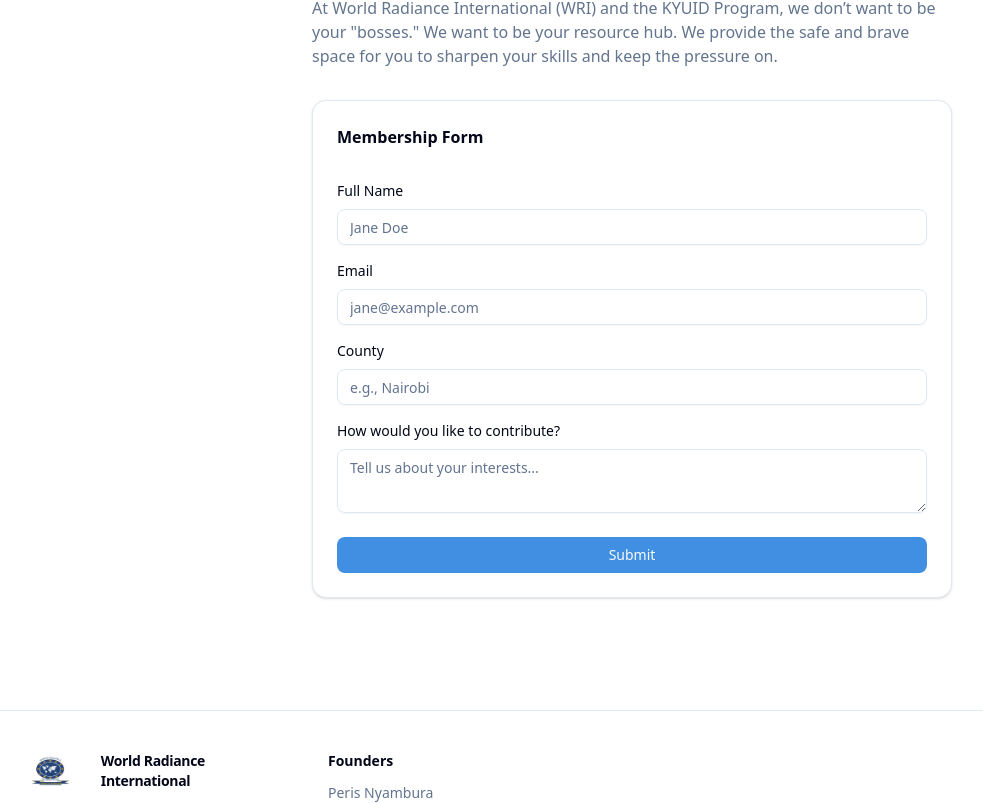
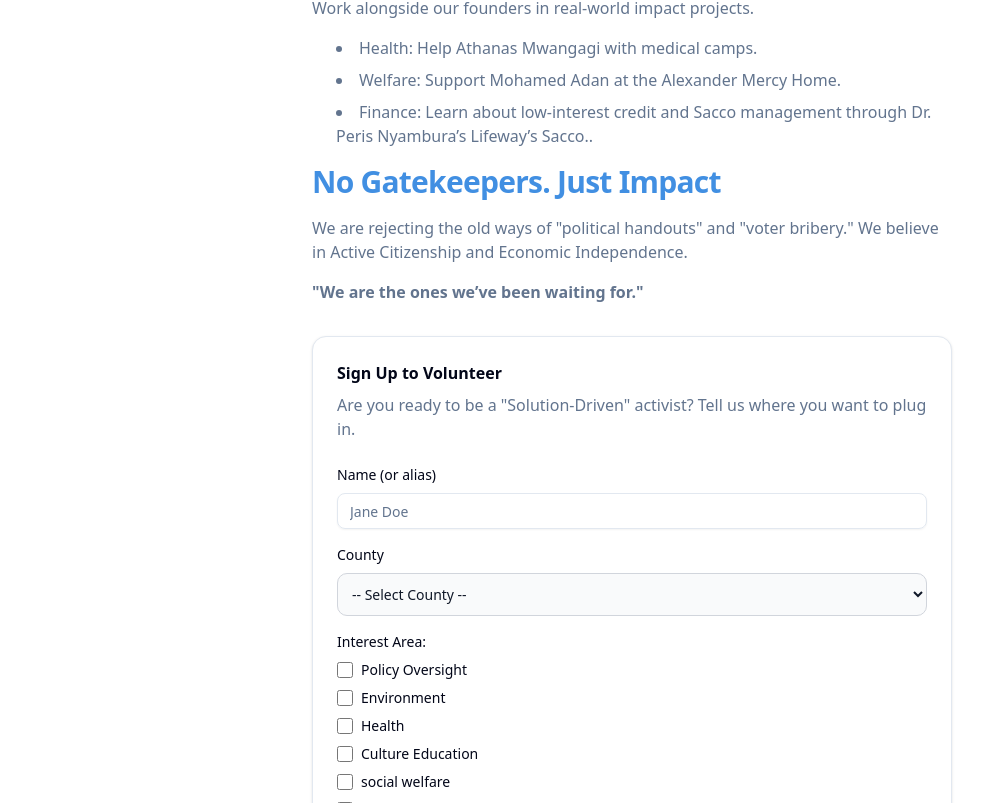
Before and after one commit to codesmithsafrica/kyuid, a Next.js app: page /join in a window 1280 px wide. Shown: the part 1057-1860 px from the top of the page, without its empty margins (8-991 px from the left). Built offline with nearby package versions, Linux system fonts and the light colour scheme.

Commit message:
added counties

```diff
--- a/src/app/join/page.tsx
+++ b/src/app/join/page.tsx
@@ -1,14 +1,67 @@
 "use client";
 
 import { useState } from "react";
-import { Card, CardContent, CardHeader, CardTitle } from "@/components/ui/card";
+import { Card, CardContent, CardHeader, CardTitle, CardDescription } from "@/components/ui/card";
 import { Button } from "@/components/ui/button";
 import { Input } from "@/components/ui/input";
 import { Textarea } from "@/components/ui/textarea";
 
 export default function JoinPage() {
   const [submitted, setSubmitted] = useState(false);
+  const daysOfWeek = [
+    { id: '001', label: 'Mombasa', short: 'Mon' },
+    { id: '002', label: ' Kwale', short: 'Tue' },
+    { id: '003', label: ' Kilifi', short: 'Wed' },
+    { id: '004', label: 'Tana River', short: 'Thu' },
+    { id: '005', label: 'Lamu', short: 'Fri' },
+    { id: '006', label: 'Taita–Taveta', short: 'Sat' },
+    { id: '007', label: 'Garissa', short: 'Sun' },
+    { id: '008', label: 'Wajir', short: 'Sun' },
+    { id: '009', label: ' Mandera', short: 'Sun' },
+    { id: '010', label: 'Marsabit', short: 'Sun' },
+    { id: '011', label: ' Isiolo', short: 'Sun' },
+    { id: '012', label: 'Meru', short: 'Sun' },
+    { id: '013', label: ' Tharaka-Nithi', short: 'Sun' },
+    { id: '014', label: 'Embu', short: 'Sun' },
+    { id: '015', label: 'Kitui', short: 'Sun' },
+    { id: '016', label: ' Machakos', short: 'Sun' },
+    { id: '017', label: 'Makueni', short: 'Sun' },
+    { id: '018', label: 'Nyandarua', short: 'Sun' },
+    { id: '019', label: 'Nyeri', short: 'Sun' },
+    { id: '020', label: 'Kirinyaga', short: 'Sun' },
+    { id: '021', label: `Murang'a`, short: 'Sun' },
+    { id: '022', label: ' Kiambu', short: 'Sun' },
+    { id: '023', label: 'Turkana', short: 'Sun' },
+    { id: '024', label: 'West Pokot', short: 'Sun' },
+    { id: '025', label: 'Samburu', short: 'Sun' },
+    { id: '026', label: 'Trans-Nzoia', short: 'Sun' },
+    { id: '027', label: 'Uasin Gishu', short: 'Sun' },
+    { id: '028', label: ' Elgeyo-Marakwet', short: 'Sun' },
+    { id: '029', label: ' Nandi', short: 'Sun' },
+    { id: '030', label: 'Baringo', short: 'Sun' },
+    { id: '031', label: 'Laikipia', short: 'Sun' },
+    { id: '032', label: 'Nakuru', short: 'Sun' },
+    { id: '033', label: 'Narok', short: 'Sun' },
+    { id: '034', label: 'Kajiado', short: 'Sun' },
+    { id: '035', label: 'Kericho', short: 'Sun' },
+    { id: '036', label: 'Bomet', short: 'Sun' },
+    { id: '037', label: 'Kakamega', short: 'Sun' },
+    { id: '038', label: 'Vihiga', short: 'Sun' },
+    { id: '039', label: 'Bungoma', short: 'Sun' },
+    { id: '040', label: 'Busia', short: 'Sun' },
+    { id: '041', label: 'Siaya', short: 'Sun' },
+    { id: '042', label: ' Kisumu', short: 'Sun' },
+    { id: '043', label: 'Homa Bay', short: 'Sun' },
+    { id: '044', label: 'Migori', short: 'Sun' },
+    { id: '045', label: 'Kisii', short: 'Sun' },
+    { id: '046', label: 'Nyamira', short: 'Sun' },
+    { id: '047', label: ' Nairobi', short: 'Sun' },
 
+
+
+
+
+  ];
   return (
     <div className="container mx-auto max-w-2xl px-4 py-12">
       <h1 style={{
@@ -74,14 +127,32 @@ diversity.
 
         <li className="mb-2">Volunteer in Community Outreach</li>
         <p className="mt-4 mb-4 text-muted-foreground">
-          At World Radiance International (WRI) and the KYUID Program, we don’t want to be your
-          "bosses." We want to be your resource hub. We provide the safe and brave space for you
-          to sharpen your skills and keep the pressure on.
+          Work alongside our founders in real-world impact projects.
         </p>
+        <ul className="list-inside text-muted-foreground ml-6 list-disc">
+          <li className="mb-2">Health: Help Athanas Mwangagi with medical camps.</li>
+          <li className="mb-2">Welfare: Support Mohamed Adan at the Alexander Mercy Home.</li>
+          <li className="mb-2">Finance: Learn about low-interest credit and Sacco management through Dr. Peris
+            Nyambura’s Lifeway’s Sacco..</li>
+
+        </ul>
       </ol>
+      <h1 style={{
+        color: "#418FE2"
+      }} className="text-3xl mt-4 font-semibold tracking-tight">No Gatekeepers. Just Impact</h1>
+      <p className="mt-4 mb-4 text-muted-foreground">
+        We are rejecting the old ways of "political handouts" and "voter bribery." We believe in
+        Active Citizenship and Economic Independence.
+      </p>
+      <p style={{
+        fontWeight: "bold"
+      }} className="mt-4 mb-4 text-muted-foreground">
+        "We are the ones we’ve been waiting for."
+      </p>
       <Card className="mt-8">
         <CardHeader>
-          <CardTitle className="text-base">Membership Form</CardTitle>
+          <CardTitle className="text-base">Sign Up to Volunteer</CardTitle>
+          <CardDescription className="text-base">Are you ready to be a "Solution-Driven" activist? Tell us where you want to plug in.</CardDescription>
         </CardHeader>
         <CardContent>
           {submitted ? (
@@ -95,20 +166,69 @@ diversity.
               }}
             >
               <div className="grid gap-2">
-                <label className="text-sm">Full Name</label>
+                <label className="text-sm"> Name (or alias)</label>
                 <Input required placeholder="Jane Doe" />
               </div>
+              {/* <div className="grid gap-2">
+                <label className="text-sm">County</label>
+                <Input required type="email" placeholder="jane@example.com" />
+              </div> */}
               <div className="grid gap-2">
-                <label className="text-sm">Email</label>
-                <Input required type="email" placeholder="jane@example.com" />
+                <label className="text-sm">County</label>
+                {/* <Input required placeholder="e.g., Nairobi" /> */}
+                <select
+                  style={{
+
+                    // height: '39px'
+                  }}
+                  // value={selectedCategory} onChange={handleCategoryChange}
+                  onSelect={e => console.log('change')}
+
+                  // value={role}
+                  id="countries" className="bg-gray-50 border border-gray-300 text-gray-900 text-sm rounded-lg focus:ring-blue-500 focus:border-blue-500 block w-full p-2.5 dark:bg-gray-700 dark:border-gray-600 dark:placeholder-gray-400 dark:text-white dark:focus:ring-blue-500 dark:focus:border-blue-500">
+                  <option value=""> -- Select County --</option>
+
+                  {daysOfWeek.map((county) => (
+                    <option key={county.id} value={county.label}>
+                      {county.label}
+                    </option>
+                  ))}
+
+                </select>
               </div>
               <div className="grid gap-2">
-                <label className="text-sm">County</label>
-                <Input required placeholder="e.g., Nairobi" />
+                <label className="text-sm">Interest Area:</label>
+                {/* <Input required type="email" placeholder="jane@example.com" /> */}
+
+                <div className="flex items-center ">
+                  <input id="default-checkbox" type="checkbox" value="" className="w-4 h-4 border border-default-medium rounded-xs accent-[#418FE2] focus:ring-2 focus:ring-brand-soft" />
+                  <label htmlFor="default-checkbox" className="select-none ms-2 text-sm font-medium text-heading">Policy Oversight</label>
+                </div>
+                <div className="flex items-center ">
+                  <input id="default-checkbox" type="checkbox" value="" className="w-4 h-4 border border-default-medium rounded-xs accent-[#418FE2] focus:ring-2 focus:ring-brand-soft" />
+                  <label htmlFor="default-checkbox" className="select-none ms-2 text-sm font-medium text-heading">Environment</label>
+                </div>
+                <div className="flex items-center ">
+                  <input id="default-checkbox" type="checkbox" value="" className="w-4 h-4 border border-default-medium rounded-xs accent-[#418FE2] focus:ring-2 focus:ring-brand-soft" />
+                  <label htmlFor="default-checkbox" className="select-none ms-2 text-sm font-medium text-heading">Health</label>
+                </div>
+                <div className="flex items-center ">
+                  <input id="default-checkbox" type="checkbox" value="" className="w-4 h-4 border border-default-medium rounded-xs accent-[#418FE2]focus:ring-2 focus:ring-brand-soft" />
+                  <label htmlFor="default-checkbox" className="select-none ms-2 text-sm font-medium text-heading">Culture Education</label>
+                </div>
+                <div className="flex items-center ">
+                  <input id="default-checkbox" type="checkbox" value="" className="w-4 h-4 border border-default-medium rounded-xs accent-[#418FE2] focus:ring-2 focus:ring-brand-soft" />
+                  <label htmlFor="default-checkbox" className="select-none ms-2 text-sm font-medium text-heading">social welfare</label>
+                </div>
+                <div className="flex items-center ">
+                  <input id="default-checkbox" type="checkbox" value="" className="w-4 h-4 border border-default-medium rounded-xs accent-[#418FE2] focus:ring-2 focus:ring-brand-soft" />
+                  <label htmlFor="default-checkbox" className="select-none ms-2 text-sm font-medium text-heading">Gender</label>
+                </div>
+
               </div>
               <div className="grid gap-2">
-                <label className="text-sm">How would you like to contribute?</label>
-                <Textarea rows={4} placeholder="Tell us about your interests..." />
+                <label className="text-sm">Message to the Founders</label>
+                <Textarea rows={4} placeholder="Tell us about your feedback, suggestions and how you'd like to contribute." />
               </div>
               <Button type="submit" className="mt-2">Submit</Button>
             </form>
```
Lines whose indentation alone changed are shown as unchanged.
